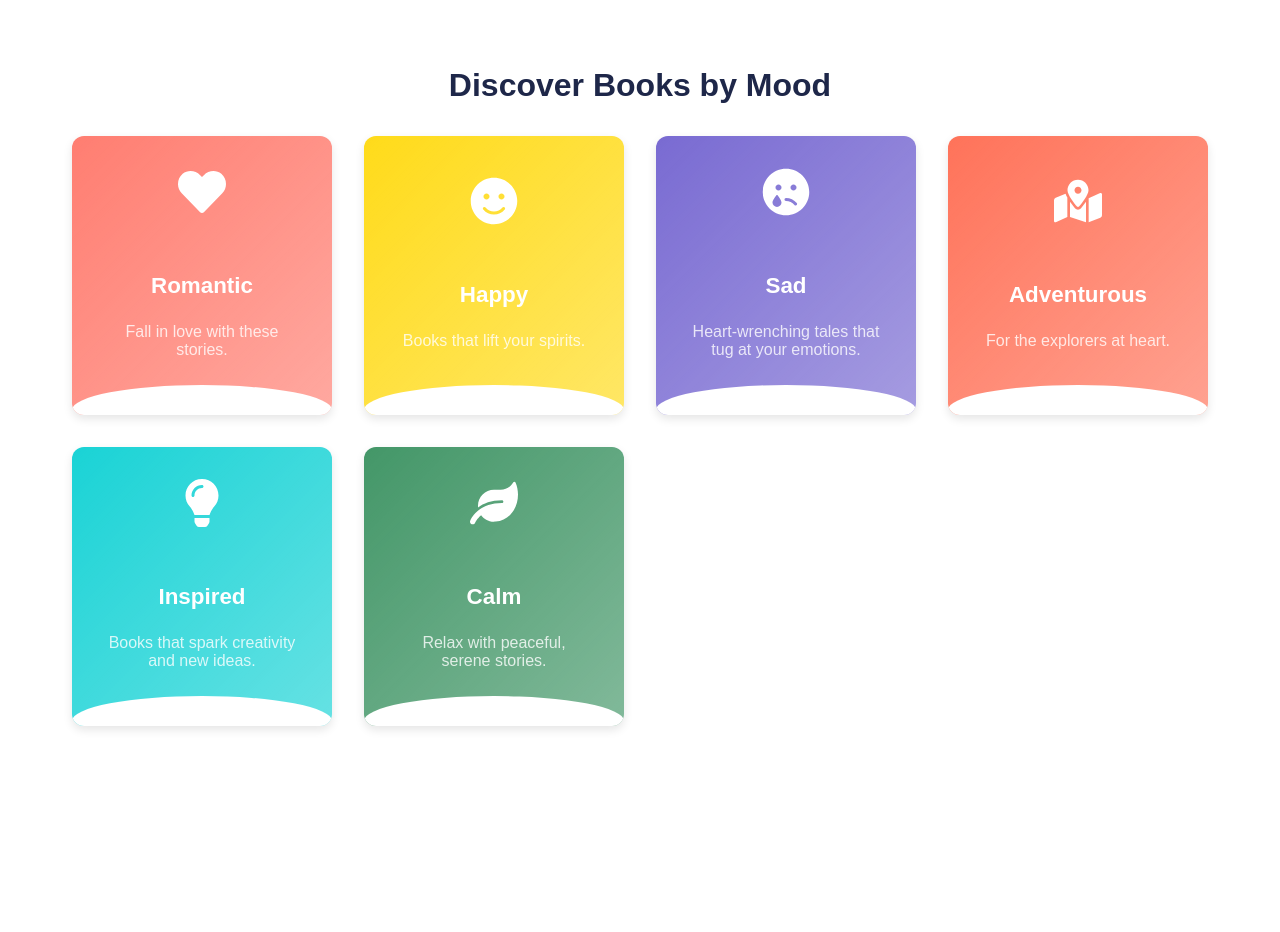
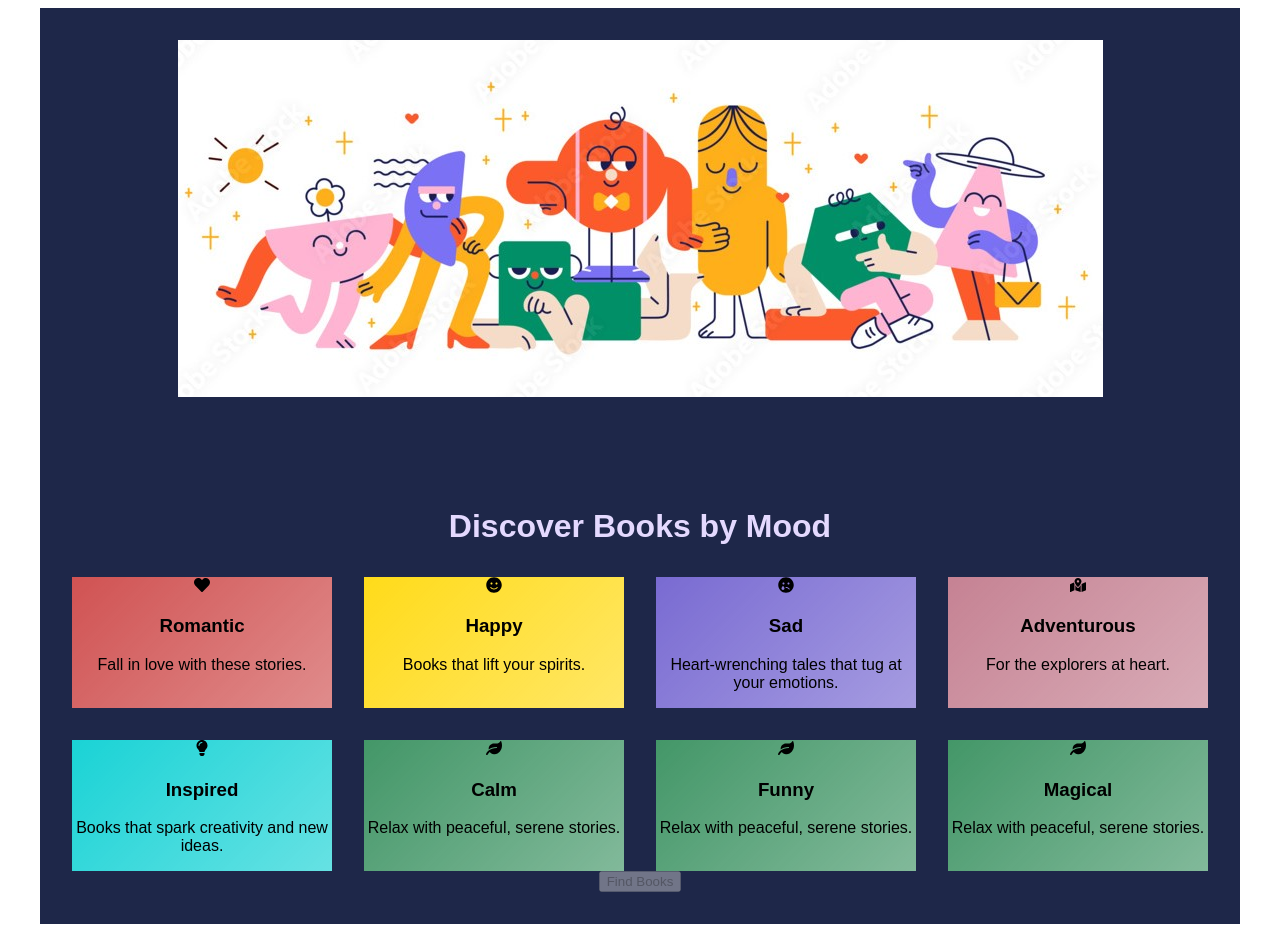
Before and after one commit to gurneerbedi/capstone-frontend, a React (Vite) app: page /discover in a window 1280 px wide. Before the commit the page ends 800 px from the top, so only its background shows below. Built offline with nearby package versions, Linux system fonts and the light colour scheme; a web font is replaced by a local one.

Commit message:
User is able to select mood from discoverpage

```diff
--- a/src/pages/DiscoverPage.jsx
+++ b/src/pages/DiscoverPage.jsx
@@ -1,5 +1,8 @@
-import React from "react";
+import React, { useState } from "react";
+import { useNavigate } from "react-router-dom";
 import { Link } from "react-router-dom";
+import Abstractbackground from "../assets/images/abstract2.jpg";
+import axios from "axios";
 import {
     FaHeart,
     FaSmile,
@@ -15,7 +18,7 @@ const moods = [
         name: "Romantic",
         icon: <FaHeart />,
         description: "Fall in love with these stories.",
-        color: "#FF6F61",
+        color: "#CB3F3F",
     },
     {
         name: "Happy",
@@ -33,7 +36,7 @@ const moods = [
         name: "Adventurous",
         icon: <FaMapMarkedAlt />,
         description: "For the explorers at heart.",
-        color: "#FF6347",
+        color: "#BF7487",
     },
     {
         name: "Inspired",
@@ -47,28 +50,81 @@ const moods = [
         description: "Relax with peaceful, serene stories.",
         color: "#2E8B57",
     },
+    {
+        name: "Funny",
+        icon: <FaLeaf />,
+        description: "Relax with peaceful, serene stories.",
+        color: "#2E8B57",
+    },
+    {
+        name: "Magical",
+        icon: <FaLeaf />,
+        description: "Relax with peaceful, serene stories.",
+        color: "#2E8B57",
+    },
 ];
 
 const DiscoverPage = () => {
+    const [selectedMoods, setSelectedMoods] = useState([]);
+    const navigate = useNavigate();
+
+    const handleMood = (mood) => {
+        setSelectedMoods((prev) =>
+            prev.includes(mood)
+                ? prev.filter((m) => m !== mood)
+                : [...prev, mood]
+        );
+    };
+
+    const handleSubmit = async () => {
+        if (selectedMoods.length === 0) return;
+        const moodQuery = selectedMoods.join("-");
+        try {
+            const response = await axios.post(
+                "http://localhost:3001/api/discover",
+                {
+                    moods: selectedMoods,
+                }
+            );
+            const books = response.data;
+            navigate(`/discover/${moodQuery}`, { state: { books } });
+        } catch (error) {
+            console.error("Error fetching books: ", error);
+        }
+    };
+
     return (
         <div className="discover-container">
-            <h2>Discover Books by Mood</h2>
+            <div className="discover-container-heading">
+                <img src={Abstractbackground} alt="abstract-background" />
+                <h2>Discover Books by Mood</h2>
+            </div>
             <div className="mood-cards">
                 {moods.map((mood, index) => (
-                    <Link
-                        to={`/discover/${mood.name.toLowerCase()}`}
+                    <div
                         key={index}
-                        className="mood-card"
+                        className={`mood-card" ${
+                            selectedMoods.includes(mood.name) ? "selected" : ""
+                        }`}
+                        onClick={() => handleMood(mood.name)}
                         style={{
                             background: `linear-gradient(135deg, rgba(255, 255, 255, 0.1), rgba(255, 255, 255, 0.4)), ${mood.color}`,
+                            cursor: "pointer",
                         }}
                     >
                         <div className="mood-icon">{mood.icon}</div>
                         <h3>{mood.name}</h3>
                         <p>{mood.description}</p>
-                    </Link>
+                    </div>
                 ))}
             </div>
+            <button
+                className="find-books-button"
+                onClick={handleSubmit}
+                disabled={selectedMoods.length === 0}
+            >
+                Find Books
+            </button>
         </div>
     );
 };
--- a/src/pages/DiscoverPage.scss
+++ b/src/pages/DiscoverPage.scss
@@ -4,17 +4,25 @@
 @use "../assets/partials/variables" as *;
 @use "../assets/partials/mixins" as *;
 
+// .discover-container-heading {
+//     border: solid 4px $StoryWave-Purple;
+//     width: 100%;
+//     height: 30vh;
+//     margin-bottom: 1rem;
+// }
 .discover-container {
     padding: 2rem 1rem;
     max-width: 1200px;
     margin: 0 auto;
     text-align: center;
+    background: $StoryWave-Navy;
 
     h2 {
+        padding-top: 5rem;
         font-size: 2rem;
         font-weight: bold;
         margin-bottom: 2rem;
-        color: $StoryWave-Navy;
+        color: $StoryWave-Purple;
     }
 
     .mood-cards {
```
Also changed, not shown: src/assets/images/abstract.jpg (added), src/assets/images/abstract2.jpg (added).
